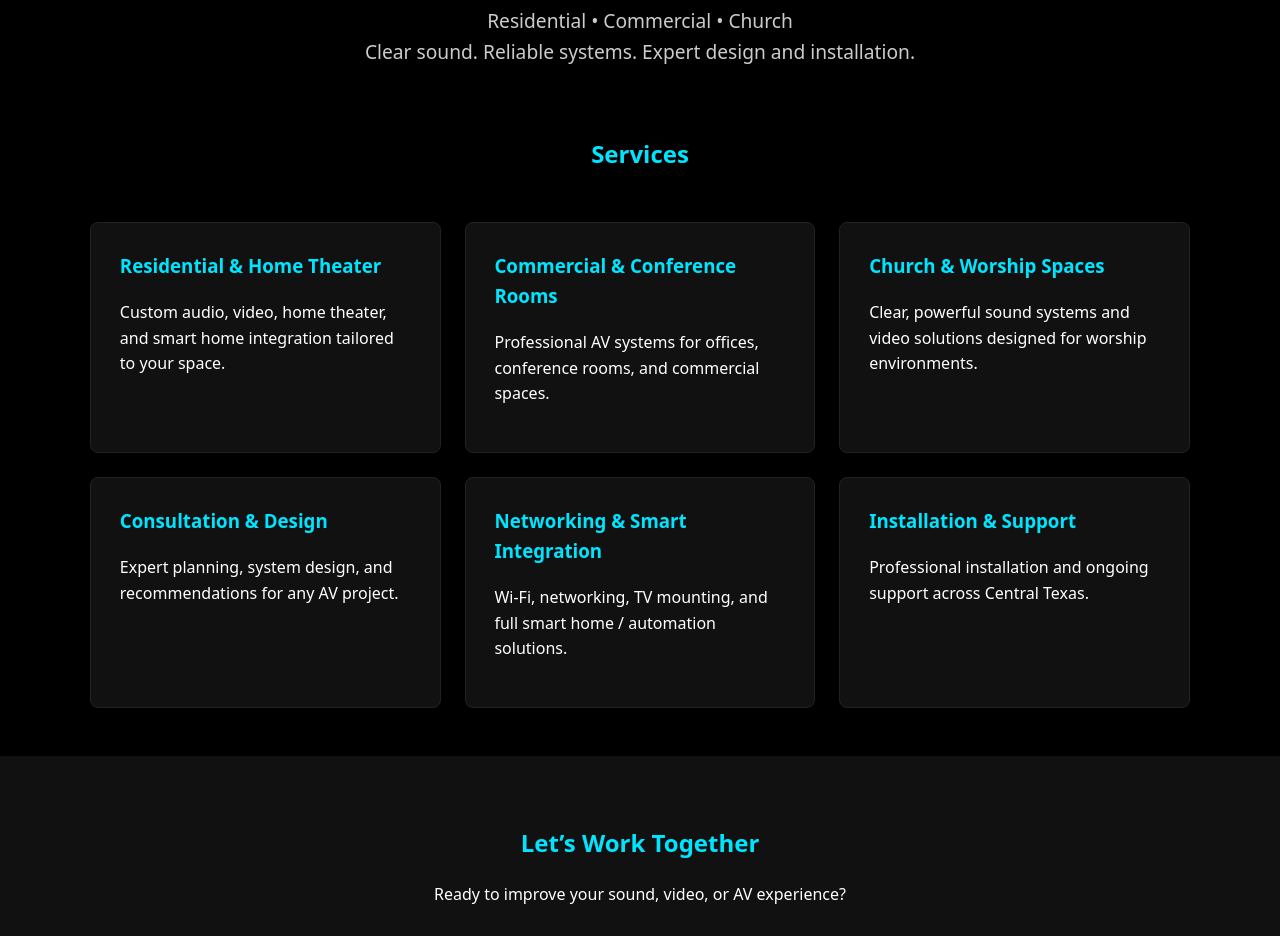
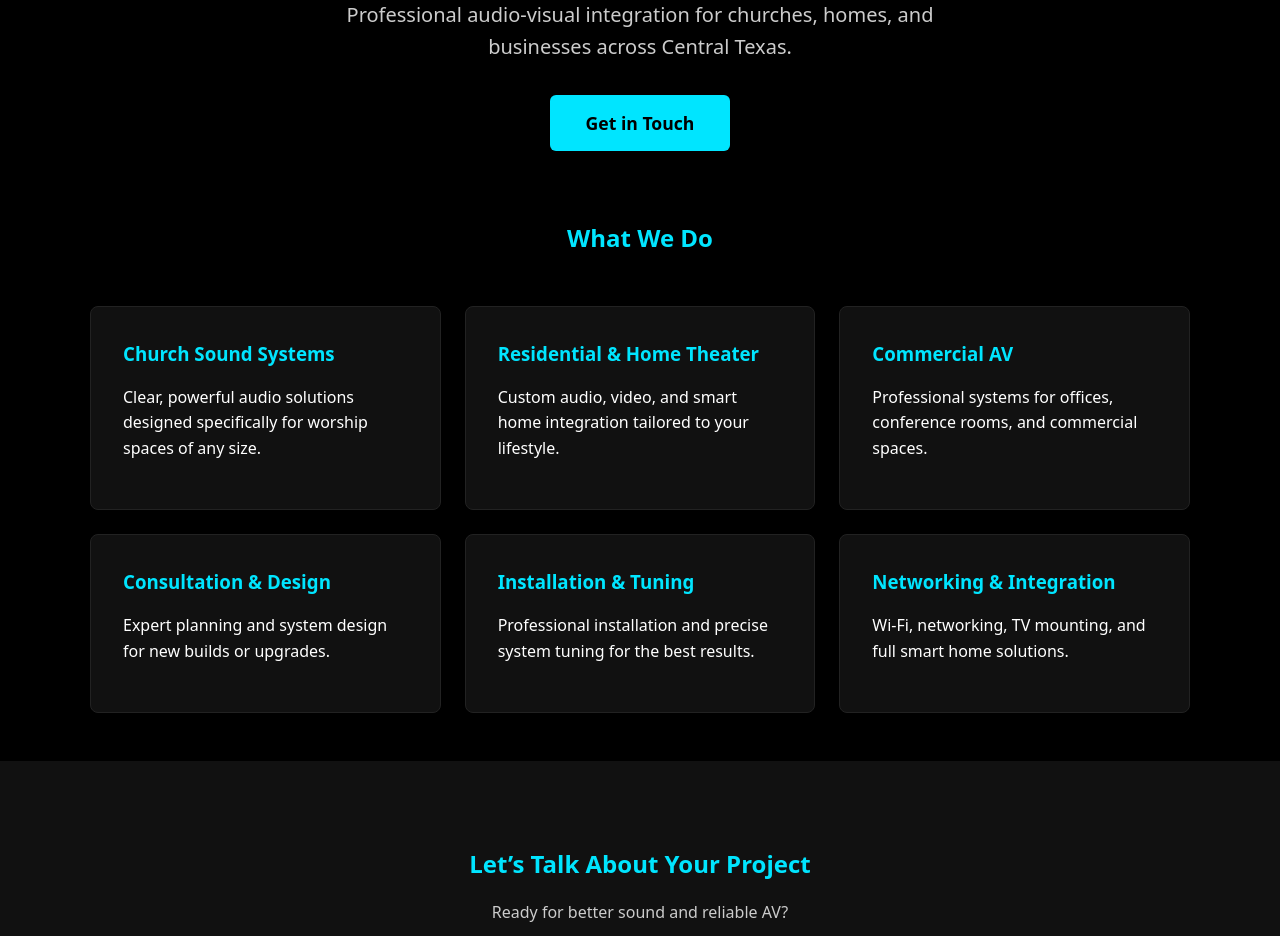
Before and after one commit to AV8-LLC/AV8-Website, a plain HTML site: page index.html in a window 1280 px wide. Shown: the part 563-1499 px from the top of the page. Drawn offline with Linux system fonts and the light colour scheme.

Commit message:
Update index.html

```diff
--- a/index.html
+++ b/index.html
@@ -3,8 +3,8 @@
 <head>
     <meta charset="UTF-8">
     <meta name="viewport" content="width=device-width, initial-scale=1.0">
-    <title>AV8 Integrated Systems | Audio • Video • Technology • Solutions</title>
-    <meta name="description" content="Professional audio-visual integration for residential, commercial, and church spaces in Central Texas.">
+    <title>AV8 Integrated Systems | Clear Sound. Clear Message.</title>
+    <meta name="description" content="Professional audio-visual integration for churches, homes, and businesses in Central Texas. Clear Sound. Clear Message.">
     <style>
         body {
             margin: 0;
@@ -30,43 +30,62 @@
         .tagline {
             color: #00e5ff;
             font-size: 1.1rem;
-            letter-spacing: 2px;
+            letter-spacing: 3px;
             margin-top: 0.5rem;
         }
         .hero {
             text-align: center;
-            padding: 3rem 0;
+            padding: 4rem 0 3rem;
         }
-        h1 {
-            font-size: 2.8rem;
-            margin: 0 0 1rem;
+        .hero h1 {
+            font-size: 3.2rem;
+            line-height: 1.1;
+            margin: 0 0 1.5rem;
+        }
+        .hero p {
+            font-size: 1.25rem;
+            color: #ccc;
+            max-width: 620px;
+            margin: 0 auto 2rem;
+        }
+        .btn {
+            display: inline-block;
+            background: #00e5ff;
+            color: #000;
+            padding: 14px 36px;
+            border-radius: 6px;
+            text-decoration: none;
+            font-weight: 600;
+            font-size: 1.1rem;
         }
         .services {
             display: grid;
-            grid-template-columns: repeat(auto-fit, minmax(260px, 1fr));
+            grid-template-columns: repeat(auto-fit, minmax(280px, 1fr));
             gap: 1.5rem;
             margin: 3rem 0;
         }
         .service-card {
             background: #111;
-            padding: 1.8rem;
+            padding: 2rem;
             border-radius: 8px;
             border: 1px solid #222;
         }
         .service-card h3 {
             color: #00e5ff;
             margin-top: 0;
+            margin-bottom: 0.75rem;
         }
         .contact {
             background: #111;
-            padding: 3rem 0;
+            padding: 4rem 0;
             text-align: center;
         }
         .contact h2 {
             color: #00e5ff;
+            margin-bottom: 1rem;
         }
         form {
-            max-width: 500px;
+            max-width: 520px;
             margin: 2rem auto 0;
             display: grid;
             gap: 1rem;
@@ -103,69 +122,73 @@
 </head>
 <body>
     <div class="container">
-        <!-- Header / Logo -->
+
+        <!-- Header -->
         <header>
             <img src="logo.png" alt="AV8 Integrated Systems" class="logo">
             <p class="tagline">AUDIO • VIDEO • TECHNOLOGY • SOLUTIONS</p>
         </header>
 
-        <!-- Hero -->
+        <!-- Hero with New Motto -->
         <section class="hero">
-            <h1>Professional AV Integration<br>for Central Texas</h1>
-            <p style="max-width: 600px; margin: 0 auto; font-size: 1.2rem; color: #ccc;">
-                Residential • Commercial • Church<br>
-                Clear sound. Reliable systems. Expert design and installation.
+            <h1>Clear Sound.<br>Clear Message.</h1>
+            <p>
+                Professional audio-visual integration for churches, homes, and businesses across Central Texas.
             </p>
+            <a href="#contact" class="btn">Get in Touch</a>
         </section>
 
         <!-- Services -->
-        <h2 style="text-align:center; color:#00e5ff;">Services</h2>
+        <h2 style="text-align:center; color:#00e5ff; margin-bottom: 2rem;">What We Do</h2>
+
         <div class="services">
             <div class="service-card">
-                <h3>Residential &amp; Home Theater</h3>
-                <p>Custom audio, video, home theater, and smart home integration tailored to your space.</p>
+                <h3>Church Sound Systems</h3>
+                <p>Clear, powerful audio solutions designed specifically for worship spaces of any size.</p>
             </div>
             <div class="service-card">
-                <h3>Commercial &amp; Conference Rooms</h3>
-                <p>Professional AV systems for offices, conference rooms, and commercial spaces.</p>
+                <h3>Residential &amp; Home Theater</h3>
+                <p>Custom audio, video, and smart home integration tailored to your lifestyle.</p>
             </div>
             <div class="service-card">
-                <h3>Church &amp; Worship Spaces</h3>
-                <p>Clear, powerful sound systems and video solutions designed for worship environments.</p>
+                <h3>Commercial AV</h3>
+                <p>Professional systems for offices, conference rooms, and commercial spaces.</p>
             </div>
             <div class="service-card">
                 <h3>Consultation &amp; Design</h3>
-                <p>Expert planning, system design, and recommendations for any AV project.</p>
+                <p>Expert planning and system design for new builds or upgrades.</p>
             </div>
             <div class="service-card">
-                <h3>Networking &amp; Smart Integration</h3>
-                <p>Wi-Fi, networking, TV mounting, and full smart home / automation solutions.</p>
+                <h3>Installation &amp; Tuning</h3>
+                <p>Professional installation and precise system tuning for the best results.</p>
             </div>
             <div class="service-card">
-                <h3>Installation &amp; Support</h3>
-                <p>Professional installation and ongoing support across Central Texas.</p>
+                <h3>Networking &amp; Integration</h3>
+                <p>Wi-Fi, networking, TV mounting, and full smart home solutions.</p>
             </div>
         </div>
     </div>
 
     <!-- Contact Section -->
-    <section class="contact">
+    <section id="contact" class="contact">
         <div class="container">
-            <h2>Let’s Work Together</h2>
-            <p style="max-width: 500px; margin: 0 auto 1.5rem;">Ready to improve your sound, video, or AV experience?</p>
+            <h2>Let’s Talk About Your Project</h2>
+            <p style="max-width: 500px; margin: 0 auto 2rem; color: #ccc;">
+                Ready for better sound and reliable AV?
+            </p>
 
             <form name="contact" method="POST" data-netlify="true">
                 <input type="text" name="name" placeholder="Your Name" required>
                 <input type="email" name="email" placeholder="Email Address" required>
                 <input type="tel" name="phone" placeholder="Phone Number">
-                <textarea name="message" rows="5" placeholder="Tell us about your project..." required></textarea>
+                <textarea name="message" rows="5" placeholder="Tell us about your project or space..." required></textarea>
                 <button type="submit">Send Message</button>
             </form>
 
-            <p style="margin-top: 2rem;">
+            <p style="margin-top: 2.5rem; line-height: 1.8;">
                 <strong>Nathan Nance</strong><br>
                 <a href="tel:2543001127">254-300-1127</a><br>
-                <a href="mailto:info@av8.to">info@av8.to</a><br>
+                <a href="mailto:nathan@av8.to">nathan@av8.to</a><br>
                 <a href="https://www.av8.to">www.av8.to</a>
             </p>
         </div>
@@ -178,12 +201,12 @@
     </footer>
 
     <script>
-        // Optional: Simple form success message
+        // Simple form success message
         const form = document.querySelector('form');
         if (form) {
-            form.addEventListener('submit', () => {
-                setTimeout(() => {
-                    alert("Thank you! We'll get back to you shortly.");
+            form.addEventListener('submit', function() {
+                setTimeout(function() {
+                    alert("Thank you! We'll get back to you soon.");
                 }, 800);
             });
         }
```
